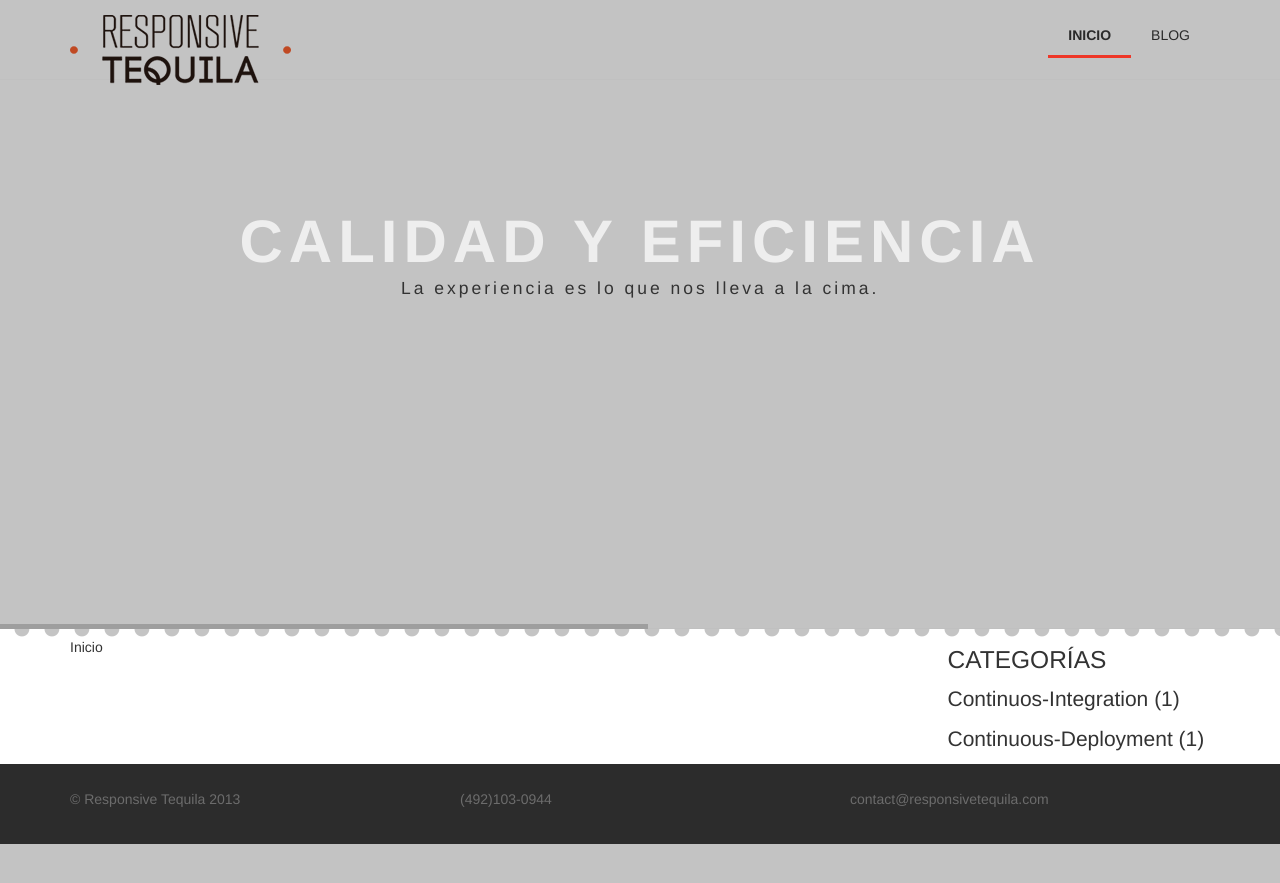
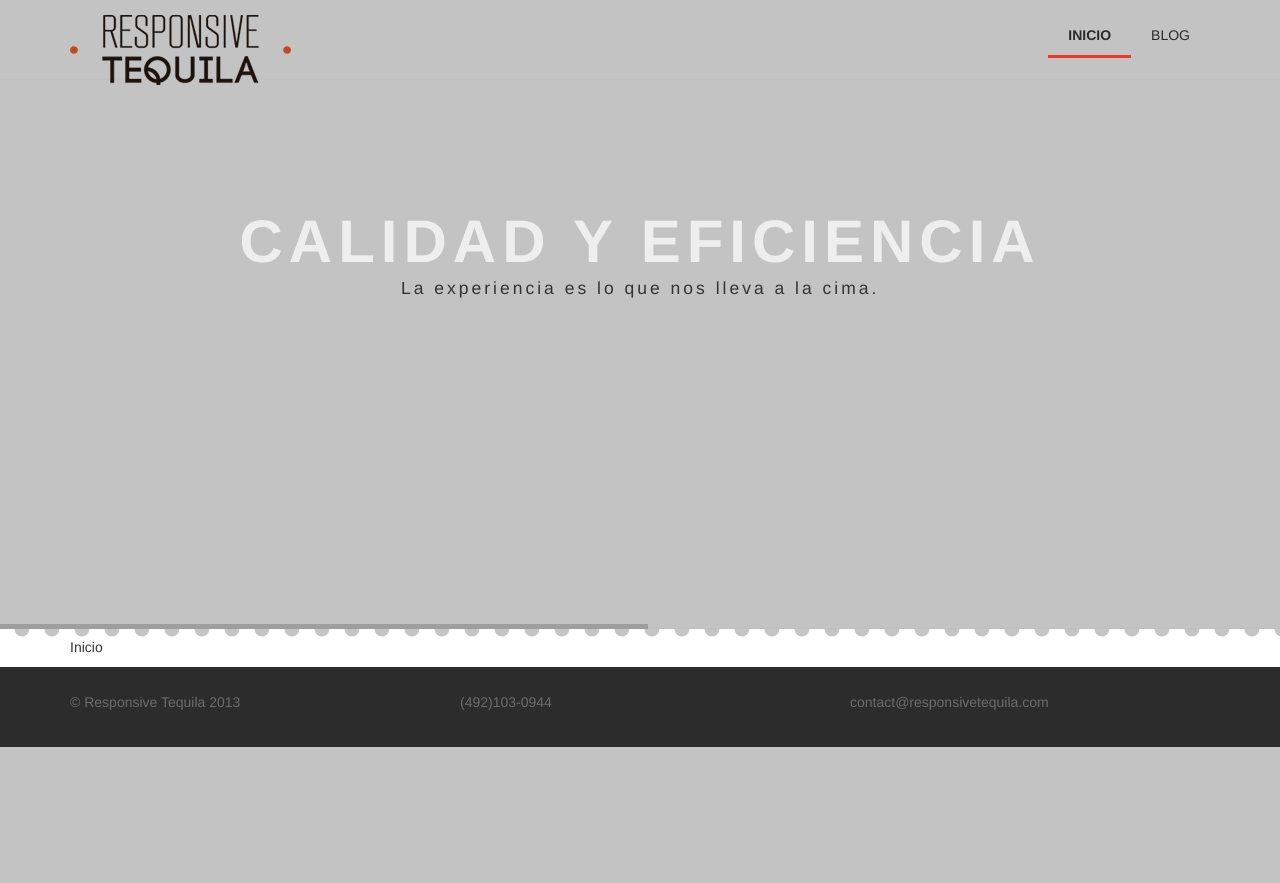
Before and after one commit to DavidVazGuijarro/responsivetequila.github.io, a Jekyll site: the page built from _pages/inicio.md, in a window 1280 px wide. Shown: the top 883 px of the page. Built offline with Jekyll 4.4.1, drawn with Linux system fonts in a browser that asks for light colours; nearby versions of some CDN libraries; Markdown is read by kramdown in place of the engine named in the settings; comment, search, counter and statistics services are not loaded; grey boxes are pictures that could not be loaded.

Commit message:
add new layout (full)

```diff
--- a/_includes/footer.html
+++ b/_includes/footer.html
@@ -1,14 +1,3 @@
-      </div>
-      <div class="hidden-xs col-xs-12 col-sm-3 col-md-3 col-ls-3">
-        <div class="categorias">
-          <h4>CATEGORÍAS</h4>
-          {% for category in site.categories %}
-          <p><a  style="font-size: 1.{{ category | last | size | times: 100 | divided_by: site.categories.size}}em" href="/{{ category | first | CategoryLink}}">
-            {{ category | first }} ({{ category | last | size }})
-          </a></p>
-          {% endfor %}
-        </div>
-      </div>
     </div>
   </div>
 </div>
--- a/_includes/header.html
+++ b/_includes/header.html
@@ -79,4 +79,3 @@
 <div class="row background-white">
   <div class="container">
     <div class="row">
-      <div class="col-xs-12 col-sm-9 col-md-9 col-ls-9">
--- a/_layouts/default.html
+++ b/_layouts/default.html
@@ -1,5 +1,6 @@
 {% include header.html %}
-<div class="site">
-  {{ content }}
+<div class="col-xs-12 col-sm-9 col-md-9 col-ls-9">
+	{{ content }}
 </div>
+{% include sidebar.html %}
 {% include footer.html %}
--- /dev/null
+++ b/_layouts/default_full.html
@@ -0,0 +1,5 @@
+{% include header.html %}
+<div class="col-xs-12 col-sm-12 col-md-12 col-ls-12">
+	{{ content }}
+</div>
+{% include footer.html %}
```
Also changed, not shown: _includes/sidebar.html (added, +10 -0 lines), _pages/inicio.md (+1 -1 lines).
